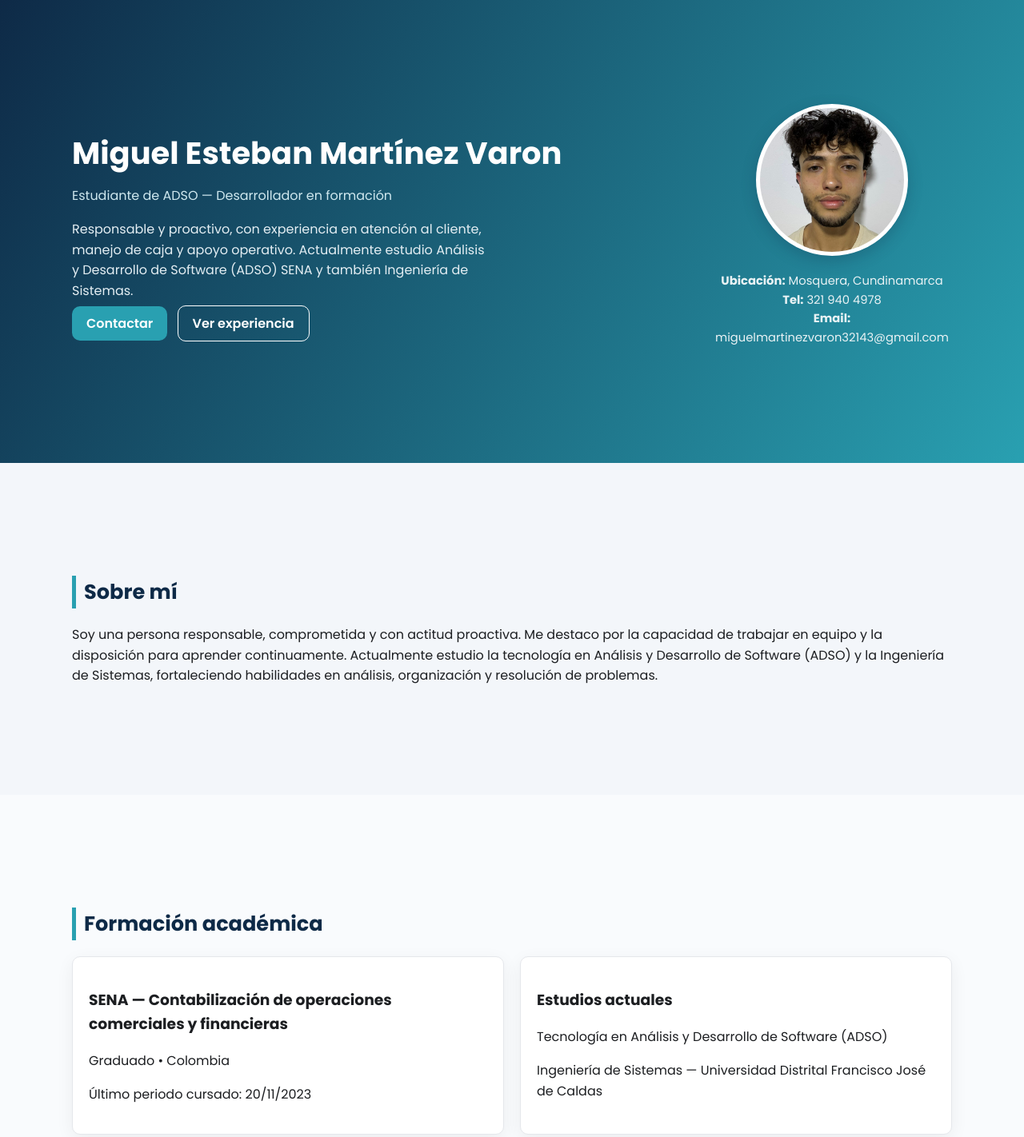
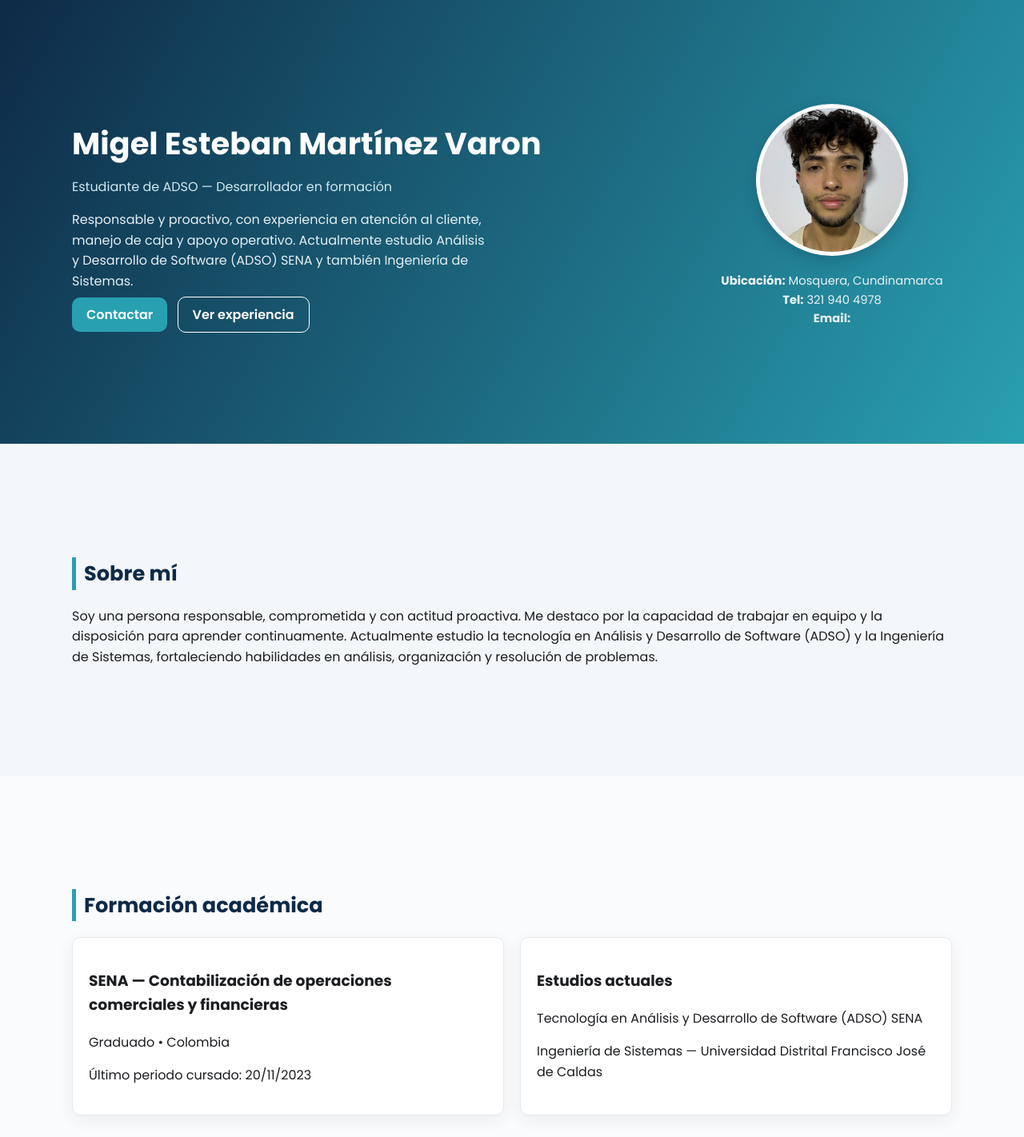
Before and after one commit to MiguelMartinez32143/Hoja-de-vida, a plain HTML site: page index.html in a window 1280 px wide. Shown: the top 1422 px of the page at 80% size. Drawn offline with Linux system fonts and the light colour scheme.

Commit message:
Update index.html

```diff
--- a/index.html
+++ b/index.html
@@ -12,7 +12,7 @@
   <header class="hero">
     <div class="container hero-grid">
       <div class="hero-text">
-        <h1 class="reveal">Miguel Esteban <span class="accent">Martínez Varon</span></h1>
+        <h1 class="reveal">Migel Esteban <span class="accent">Martínez Varon</span></h1>
         <p class="subtitle reveal delay-1">Estudiante de ADSO — Desarrollador en formación</p>
         <p class="brief reveal delay-2">
           Responsable y proactivo, con experiencia en atención al cliente, manejo de caja y apoyo operativo.
@@ -29,7 +29,7 @@
         <ul class="contact-quick">
           <li><strong>Ubicación:</strong> Mosquera, Cundinamarca</li>
           <li><strong>Tel:</strong> 321 940 4978</li>
-          <li><strong>Email:</strong> miguelmartinezvaron32143@gmail.com</li>
+          <li><strong>Email:</strong  miguelmartinezvaron32143@gmail.com</li>
         </ul>
       </div>
     </div>
@@ -63,7 +63,7 @@
 
           <article class="card reveal delay-2">
             <h3>Estudios actuales</h3>
-            <p class="muted">Tecnología en Análisis y Desarrollo de Software (ADSO)</p>
+            <p class="muted">Tecnología en Análisis y Desarrollo de Software (ADSO) SENA</p>
             <p class="muted">Ingeniería de Sistemas — Universidad Distrital Francisco José de Caldas</p>
           </article>
         </div>
@@ -135,7 +135,6 @@
           <ul>
             <li><strong>Email:</strong> miguelmartinezvaron32143@gmail.com</li>
             <li><strong>Teléfono:</strong> 321 940 4978</li>
-            <li><strong>Ubicación:</strong> Mosquera, Cundinamarca, Colombia</li>
           </ul>
         </div>
       </div>
```
